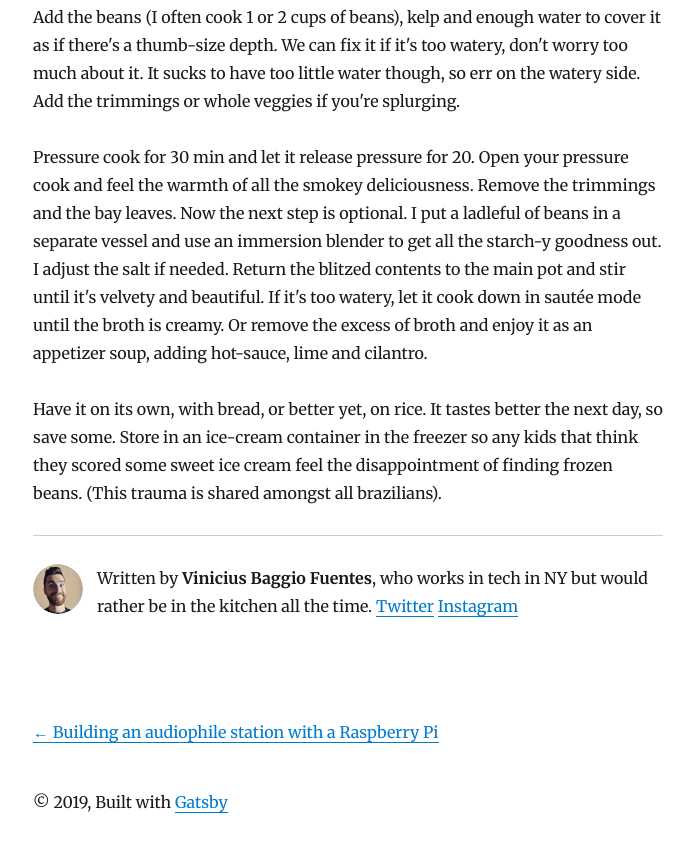
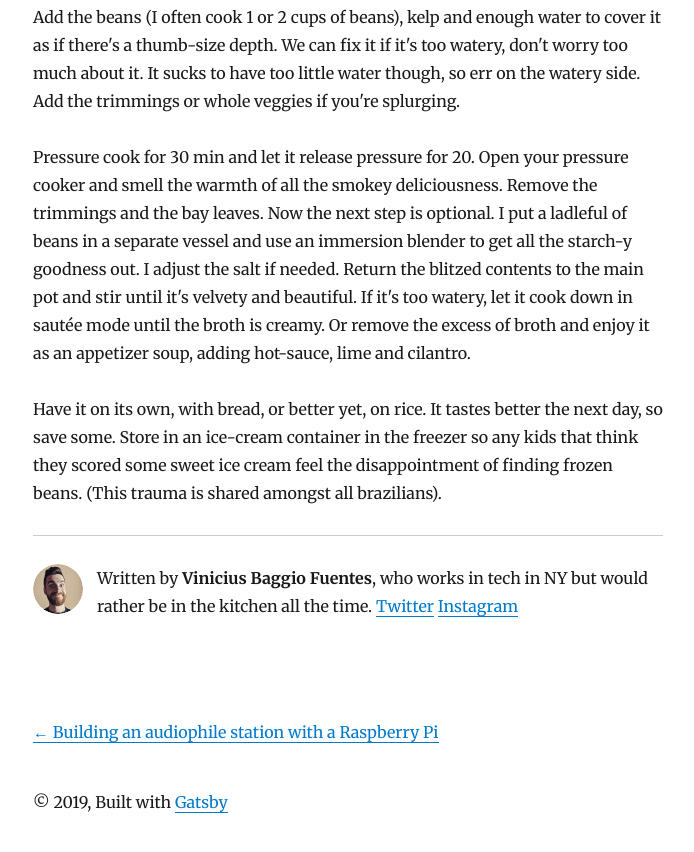
Before and after one commit to vinibaggio/blog, a Gatsby site: page /food/2019-11-16-beans-recipe/ in a window 1280 px wide. Shown: the part 1711-2563 px from the top of the page, without its empty margins (292-986 px from the left). Built offline with nearby package versions, Linux system fonts and the light colour scheme; Gatsby itself is replaced by a stand-in of ours; some packages are replaced by stand-ins of ours.

Commit message:
Writing is hard

```diff
--- a/content/blog/food/2019-11-16-beans-recipe/index.md
+++ b/content/blog/food/2019-11-16-beans-recipe/index.md
@@ -34,6 +34,6 @@ Turn on the IP on sautée mode, put the onions, stirring occasionally. When it s
 
 Add the beans (I often cook 1 or 2 cups of beans), kelp and enough water to cover it as if there's a thumb-size depth. We can fix it if it's too watery, don't worry too much about it. It sucks to have too little water though, so err on the watery side. Add the trimmings or whole veggies if you're splurging.
 
-Pressure cook for 30 min and let it release pressure for 20. Open your pressure cook and feel the warmth of all the smokey deliciousness. Remove the trimmings and the bay leaves. Now the next step is optional. I put a ladleful of beans in a separate vessel and use an immersion blender to get all the starch-y goodness out. I adjust the salt if needed. Return the blitzed contents to the main pot and stir until it's velvety and beautiful. If it's too watery, let it cook down in sautée mode until the broth is creamy. Or remove the excess of broth and enjoy it as an appetizer soup, adding hot-sauce, lime and cilantro.
+Pressure cook for 30 min and let it release pressure for 20. Open your pressure cooker and smell the warmth of all the smokey deliciousness. Remove the trimmings and the bay leaves. Now the next step is optional. I put a ladleful of beans in a separate vessel and use an immersion blender to get all the starch-y goodness out. I adjust the salt if needed. Return the blitzed contents to the main pot and stir until it's velvety and beautiful. If it's too watery, let it cook down in sautée mode until the broth is creamy. Or remove the excess of broth and enjoy it as an appetizer soup, adding hot-sauce, lime and cilantro.
 
 Have it on its own, with bread, or better yet, on rice. It tastes better the next day, so save some. Store in an ice-cream container in the freezer so any kids that think they scored some sweet ice cream feel the disappointment of finding frozen beans. (This trauma is shared amongst all brazilians).
```
